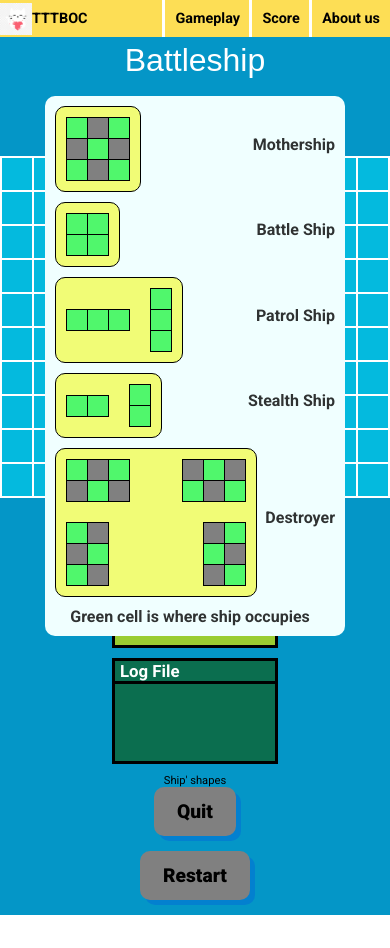
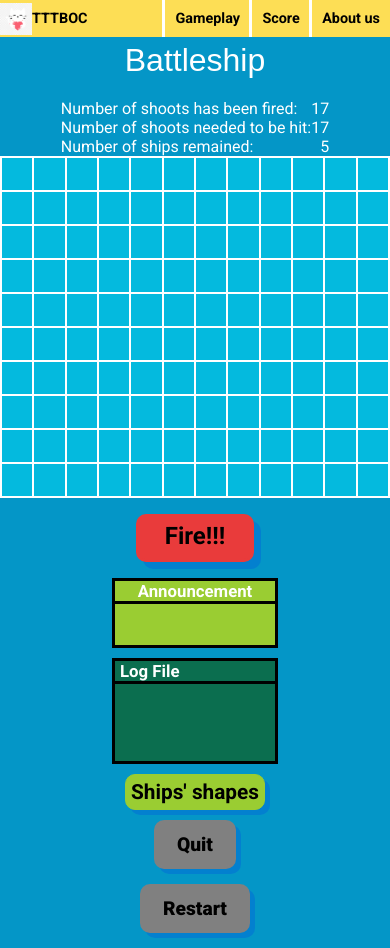
Before and after one commit to KhoaDinhNguyen/BattleShip, a plain HTML site: page gamePlay.html in a window 390 px wide. Before the commit the page ends 915 px from the top, so only its background shows below. Drawn offline with Linux system fonts and the light colour scheme; a web font is replaced by a local one.

Commit message:
update: interaction to ship shapes

```diff
--- a/gamePlay.html
+++ b/gamePlay.html
@@ -190,7 +190,7 @@
             <h2>Log File</h2>
             <ul id="logFileList"></ul>
           </div>
-          <div class="shipShapeButton">Ship' shapes</div>
+          <div class="shipShapeButton"><p>Ships' shapes</p></div>
           <div class="shipShape">
             <div class="motherShip">
               <div>
--- a/source/css/gamePlay.css
+++ b/source/css/gamePlay.css
@@ -178,6 +178,7 @@ table.playboard td:hover {
     grid-row: 1 / span 1;
     align-self: center;
     margin: 0 auto;
+    margin-bottom: 20px;
   }
   #fire h2 {
     position: relative;
@@ -387,6 +388,7 @@ table.playboard td:hover {
   top: 6rem;
   border-radius: 10px;
   background-color: azure;
+  visibility: hidden;
 
 }
 
@@ -409,8 +411,6 @@ table.playboard td:hover {
   min-width: min-content;
   max-width: 200px;
   background-color: rgb(241, 252, 118);
-
-
 }
 
 .shipShape table {
@@ -462,10 +462,39 @@ table.playboard td:hover {
     left: 50%;
     transform: translate(-50%, 0);
     width: 550px;
-    top: 8rem;
+    top: 13rem;
     opacity: 0.95;
   }
   .shipShape div div {
     max-width: max-content;
   }
 }
+
+
+/*============================= ship shapes button ======================= */
+
+.shipShapeButton {
+  background-color: yellowgreen;
+  font-size: 1.3rem;
+  padding: 5px;
+  border: 1px solid yellowgreen;
+  border-radius: 10px;
+  box-shadow: 5px 5px #04bade;
+  box-shadow: 5px 5px rgba(0, 0, 255, .15);
+  margin: 0 auto;
+  margin-bottom: 10px;
+  font-weight: 700;
+  transition: all 0.25s;
+  width: max-content;
+}
+
+.shipShapeButton:hover {
+  border: 1px solid azure;
+  background-color: azure;
+}
+
+.shipShapeButton:active {
+  background-color: azure;
+  border: 1px solid yellowgreen;
+  color: yellowgreen;
+}
--- a/source/js/style_v1.js
+++ b/source/js/style_v1.js
@@ -336,6 +336,9 @@ const fire = document.getElementById("fire");
 const restart = document.getElementsByClassName("restart")[0];
 const announce = document.getElementsByClassName("info")[0];
 const logList = document.getElementById("logFileList");
+const shipShape = document.getElementsByClassName("shipShape")[0];
+const shipShapeButton = document.getElementsByClassName("shipShapeButton")[0];
+
 const explosion = new Audio("./source/audio/explosion.mp3");
 
 class EventMap {
@@ -454,3 +457,16 @@ function onClickRestart() {
 }
 
 restart.addEventListener("click", onClickRestart);
+
+// Function handler for ship shapes
+
+function mouseEnterShipShape(){
+    shipShape.style.visibility = "visible";
+}
+
+function mouseLeaveShipShape(){
+    shipShape.style.visibility = "hidden";
+}
+
+shipShapeButton.addEventListener("mouseenter", mouseEnterShipShape);
+shipShapeButton.addEventListener("mouseleave", mouseLeaveShipShape);
```
